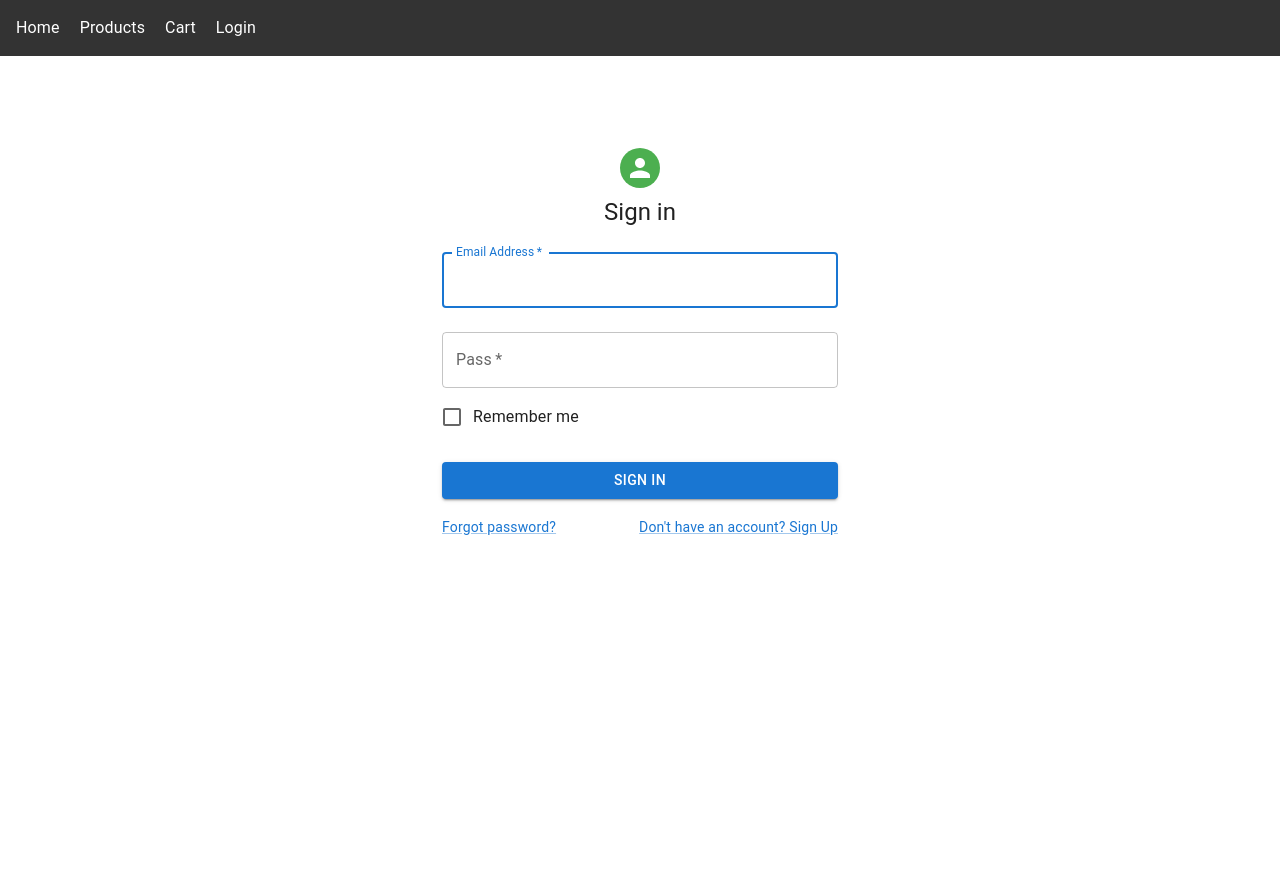
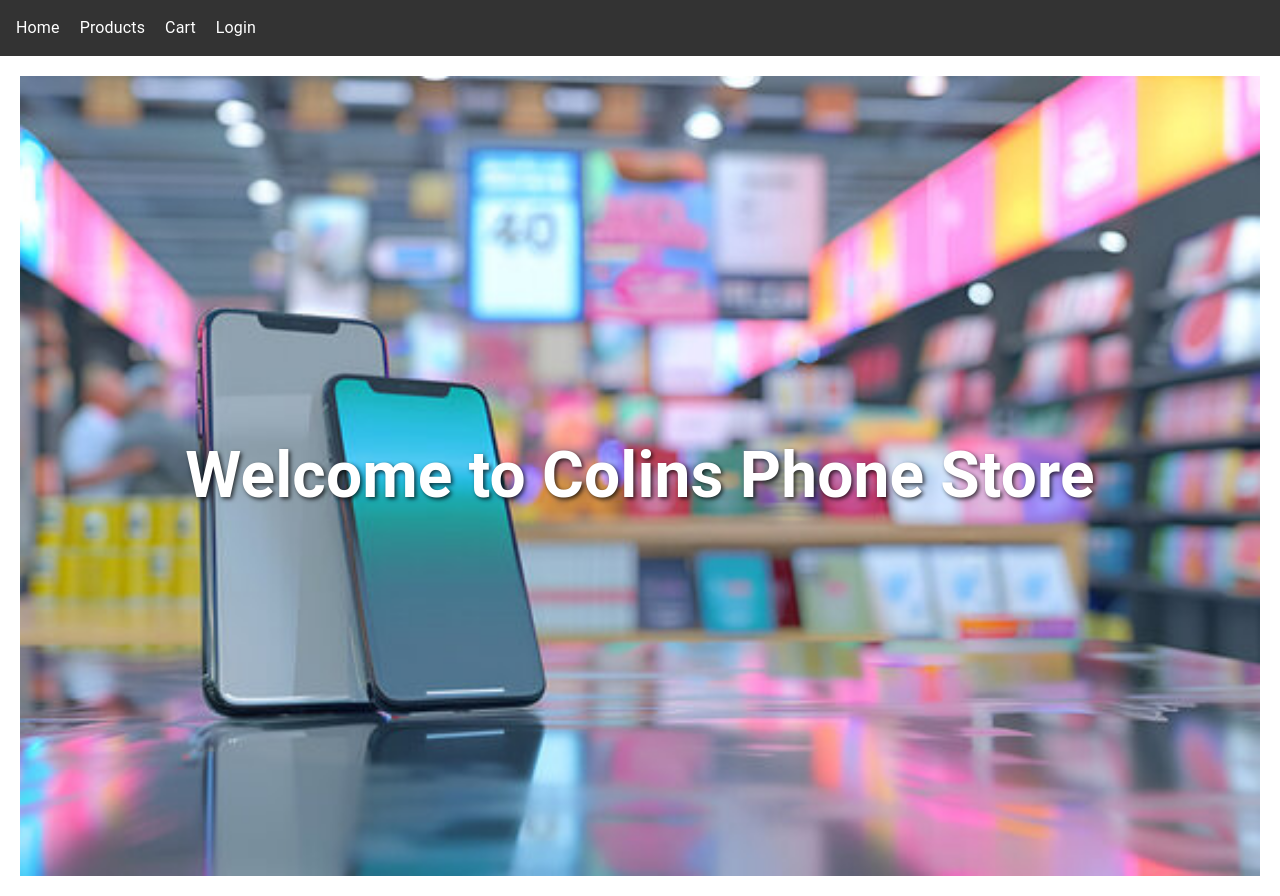
Before and after one commit to Colin-Ecc/colins-phone-shop, a Next.js app: page / in a window 1280 px wide. Before the commit the page ends 800 px from the top, so only its background shows below. Built offline with nearby package versions, Linux system fonts and the light colour scheme.

Commit message:
added login button, didnt function correctly, removed

```diff
--- a/src/app/page.js
+++ b/src/app/page.js
@@ -1,165 +1,42 @@
 'use client';
 import * as React from 'react';
-import Avatar from '@mui/material/Avatar';
-import Button from '@mui/material/Button';
+import Box from '@mui/material/Box';
 import CssBaseline from '@mui/material/CssBaseline';
-import TextField from '@mui/material/TextField';
-import FormControlLabel from '@mui/material/FormControlLabel';
-import Checkbox from '@mui/material/Checkbox';
-import Link from '@mui/material/Link';
-import Grid from '@mui/material/Grid';
-import Box from '@mui/material/Box';
-
-import Typography from '@mui/material/Typography';
-import Container from '@mui/material/Container';
-import {ThemeProvider } from '@mui/material/styles';
-
-import { createTheme } from '@mui/material/styles';
-import { green, purple } from '@mui/material/colors';
+import { ThemeProvider, createTheme } from '@mui/material/styles';
+import { green } from '@mui/material/colors';
 
 
-export default function Page() {
-
-
-
-  /*
-  This function does the actual work
-  calling the fetch to get things from the database.
-  */
-  async function runDBCallAsync(url) {
-
-
-    const res = await fetch(url);
-    const data = await res.json();
-
-    if(data.data===true){
-      console.log("login is valid!")
-// redirect
-
-    } else {
-
-      console.log("not valid  ")
-      // show error
-    }
-  }
-
-
-  /*
-
-  When the button is clicked, this is the event that is fired.
-  The first thing we need to do is prevent the default refresh of the page.
-  */
-	const handleSubmit = (event) => {
-
-		console.log("handling submit");
-
-
-    event.preventDefault();
-
-		const data = new FormData(event.currentTarget);
-
-
-    let email = data.get('email')
-		let pass = data.get('pass')
-
-    console.log("Sent email:" + email)
-    console.log("Sent pass:" + pass)
-
-
-    runDBCallAsync(`/api/login?email=${email}&pass=${pass}`)
-
-
-
-  }; // end handler
-
-
-
-
+export default function IndexPage() {
 
   const theme = createTheme({
     palette: {
-
       secondary: {
         main: green[500],
       },
     },
   });
 
+  return (
+    <ThemeProvider theme={theme}>
+      <Box
+        sx={{
+          minHeight: '100vh',
+          backgroundImage: 'url(/storeimage.jpg)',
+          backgroundSize: 'cover',
+          backgroundPosition: 'center',
+          display: 'flex',
+          alignItems: 'center',
+          justifyContent: 'center',
+          textAlign: 'center',
+        }}
+      >
+        <CssBaseline />
+        <h1 style={{ fontSize: '4rem', color: '#fff', textShadow: '2px 2px 4px rgba(0,0,0,0.7)' }}>
+          Welcome to Colins Phone Store
+        </h1>
 
 
-
-
-  return (
-    <ThemeProvider theme={theme}>
-    <Container component="main"  maxWidth="xs">
-      <CssBaseline />
-      <Box
-        sx={{
-          marginTop: 8,
-          display: 'flex',
-          flexDirection: 'column',
-          alignItems: 'center',
-        }}
-      >
-        <Avatar sx={{ m: 1, bgcolor: 'secondary.main' }}>
-
-        </Avatar>
-        <Typography component="h1" variant="h5">
-          Sign in
-        </Typography>
-        <Box component="form" onSubmit={handleSubmit} noValidate sx={{ mt: 1 }}>
-          <TextField
-            margin="normal"
-            required
-            fullWidth
-            id="email"
-            label="Email Address"
-            name="email"
-            autoComplete="email"
-            autoFocus
-          />
-          <TextField
-            margin="normal"
-            required
-            fullWidth
-            name="pass"
-            label="Pass"
-            type="pass"
-            id="pass"
-            autoComplete="current-password"
-          />
-          <FormControlLabel
-            control={<Checkbox value="remember" color="primary" />}
-            label="Remember me"
-          />
-          <Button
-            type="submit"
-            fullWidth
-            variant="contained"
-            sx={{ mt: 3, mb: 2 }}
-          >
-            Sign In
-          </Button>
-
-
-          <Grid container>
-            <Grid item xs>
-              <Link href="#" variant="body2">
-                Forgot password?
-              </Link>
-            </Grid>
-            <Grid item>
-              <Link href="#" variant="body2">
-                {"Don't have an account? Sign Up"}
-              </Link>
-            </Grid>
-          </Grid>
-        </Box>
       </Box>
-
-    </Container>
-
     </ThemeProvider>
-
   );
 }
```
